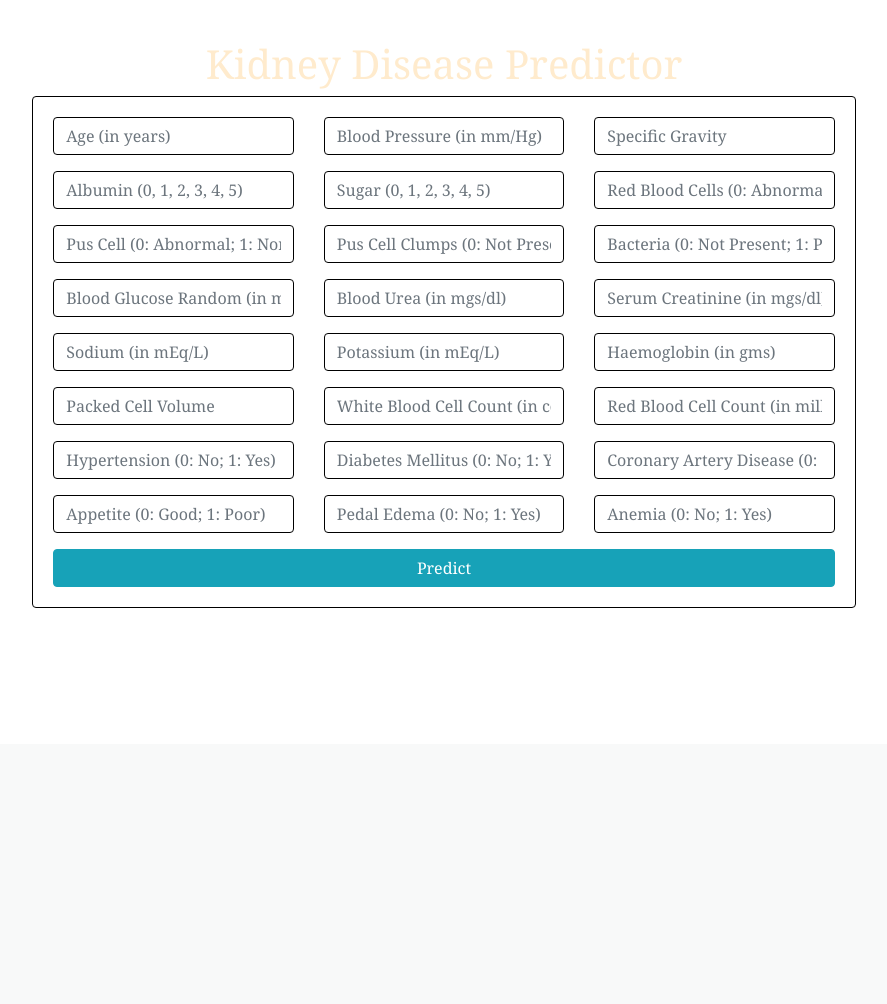
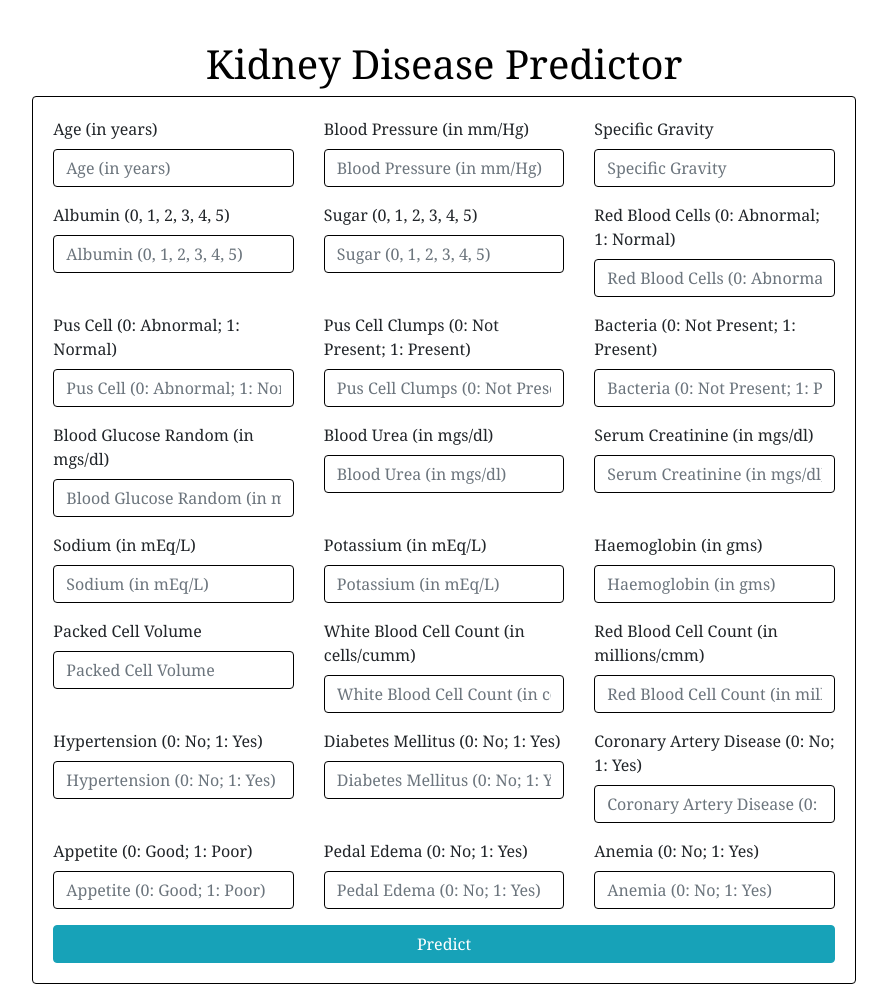
Before and after one commit to manoramasunbowl/Kidney, a Flask app: template templates/kidney.html in a window 1280 px wide. Shown: the part 56-1060 px from the top of the page, without its empty margins (196-1083 px from the left). Before the commit the page ends 664 px from the top, so only its background shows below. Run offline with Flask 2, Linux system fonts and the light colour scheme; the template is opened without the code that fills it, so the values that code supplies are empty; some libraries are stand-ins or nearby versions.

Commit message:
Added form labels

```diff
--- a/templates/kidney.html
+++ b/templates/kidney.html
@@ -13,22 +13,25 @@ body {
 <div class="row">
     <div class="col-md-2"></div>
     <div class="col-md-8">
-        <center><h1 style="color:blanchedalmond;">Kidney Disease Predictor</h1></center>
+        <center><h1 style="color:black;">Kidney Disease Predictor</h1></center>
         <div class="card card-body" style="border: 1px solid black; ">
             <form class="form-horizontal" action="{{ url_for('predictPage',patient_id=document[1]) }}" method="POST">
                 <div class="row">
                     <div class="col-md-4">
                         <div class="form-group">
-                            <input style="border: 1px solid black;" class="form-control" type="text" name="age"label="Age (in years)" placeholder="Age (in years)"  value="{{ document[2] }}">
+                            <label > Age (in years)</label>
+                            <input style="border: 1px solid black;" class="form-control" type="text" name="age" placeholder="Age (in years)"  value="{{ document[2] }}">
                         </div>
                     </div>
                     <div class="col-md-4">
                         <div class="form-group">
+                            <label > Blood Pressure (in mm/Hg)</label>
                             <input style="border: 1px solid black; " class="form-control" type="text" name="blood_pressure" label="Blood Pressure (in mm/Hg)" placeholder="Blood Pressure (in mm/Hg)" value="{{ document[3] }}">
                         </div>
                     </div>
                     <div class="col-md-4">
                         <div class="form-group">
+                            <label > Specific Gravity</label>
                             <input style="border: 1px solid black; " class="form-control" type="text" name="specific_gravity"label="Specific Gravity" placeholder="Specific Gravity" value="{{ document[4] }}">
                         </div>
                     </div>
@@ -36,16 +39,19 @@ body {
                 <div class="row">
                     <div class="col-md-4">
                         <div class="form-group">
+                            <label > Albumin (0, 1, 2, 3, 4, 5)</label>
                             <input style="border: 1px solid black; " class="form-control" type="text" name="albumin" label="Albumin (0, 1, 2, 3, 4, 5)" placeholder="Albumin (0, 1, 2, 3, 4, 5)" value="{{ document[5] }}">
                         </div>
                     </div>
                     <div class="col-md-4">
                         <div class="form-group">
+                            <label > Sugar (0, 1, 2, 3, 4, 5)</label>
                             <input style="border: 1px solid black; " class="form-control" type="text" name="sugar" label="Sugar (0, 1, 2, 3, 4, 5)" placeholder="Sugar (0, 1, 2, 3, 4, 5)" value="{{ document[6]}}">
                         </div>
                     </div>
                     <div class="col-md-4">
                         <div class="form-group">
+                            <label > Red Blood Cells (0: Abnormal; 1: Normal)</label>
                             <input style="border: 1px solid black; " class="form-control" type="text" name="red_blood_cells" label="Red Blood Cells (0: Abnormal; 1: Normal)" placeholder="Red Blood Cells (0: Abnormal; 1: Normal)" value="{{ document[7] }}">
                         </div>
                     </div>
@@ -53,16 +59,19 @@ body {
                 <div class="row">
                     <div class="col-md-4">
                         <div class="form-group">
+                            <label > Pus Cell (0: Abnormal; 1: Normal)</label>
                             <input style="border: 1px solid black; " class="form-control" type="text" name="pus_cell"  label="Pus Cell (0: Abnormal; 1: Normal)"placeholder="Pus Cell (0: Abnormal; 1: Normal)" value="{{ document[8] }}">
                         </div>
                     </div>
                     <div class="col-md-4">
                         <div class="form-group">
+                            <label > Pus Cell Clumps (0: Not Present; 1: Present)</label>
                             <input style="border: 1px solid black; " class="form-control" type="text" name="pus_cell_clumps"  label="Pus Cell Clumps (0: Not Present; 1: Present)"placeholder="Pus Cell Clumps (0: Not Present; 1: Present)" value="{{ document[9] }}">
                         </div>
                     </div>
                     <div class="col-md-4">
                         <div class="form-group">
+                            <label > Bacteria (0: Not Present; 1: Present)</label>
                             <input style="border: 1px solid black; " class="form-control" type="text" name="bacteria"  label="Bacteria (0: Not Present; 1: Present)"placeholder="Bacteria (0: Not Present; 1: Present)" value="{{ document[10] }}">
                         </div>
                     </div>
@@ -70,16 +79,19 @@ body {
                 <div class="row">
                     <div class="col-md-4">
                         <div class="form-group">
+                            <label > Blood Glucose Random (in mgs/dl)</label>
                             <input style="border: 1px solid black; " class="form-control" type="text" name="blood_glucose_random" label="Blood Glucose Random (in mgs/dl)" placeholder="Blood Glucose Random (in mgs/dl)" value="{{ document[11] }}">
                         </div>
                     </div>
                     <div class="col-md-4">
                         <div class="form-group">
+                            <label > Blood Urea (in mgs/dl)</label>
                             <input style="border: 1px solid black; " class="form-control" type="text" name="blood_urea" label="Blood Urea (in mgs/dl)" placeholder="Blood Urea (in mgs/dl)" value="{{ document[12] }}">
                         </div>
                     </div>
                     <div class="col-md-4">
                         <div class="form-group">
+                            <label > Serum Creatinine (in mgs/dl)</label>
                             <input style="border: 1px solid black; " class="form-control" type="text" name="serum_creatinine" label="Serum Creatinine (in mgs/dl)" placeholder="Serum Creatinine (in mgs/dl)" value="{{ document[13] }}">
                         </div>
                     </div>
@@ -87,16 +99,19 @@ body {
                 <div class="row">
                     <div class="col-md-4">
                         <div class="form-group">
+                            <label > Sodium (in mEq/L)</label>
                             <input style="border: 1px solid black; " class="form-control" type="text" name="sodium" label="Sodium (in mEq/L)" placeholder="Sodium (in mEq/L)" value="{{ document[14] }}">
                         </div>
                     </div>
                     <div class="col-md-4">
                         <div class="form-group">
+                            <label > Potassium (in mEq/L)</label>
                             <input style="border: 1px solid black; " class="form-control" type="text" name="potassium"  label="Potassium (in mEq/L)" placeholder="Potassium (in mEq/L)" value="{{ document[15] }}">
                         </div>
                     </div>
                     <div class="col-md-4">
                         <div class="form-group">
+                            <label > Haemoglobin (in gms)</label>
                             <input style="border: 1px solid black; " class="form-control" type="text" name="haemoglobin"  label="Haemoglobin (in gms)"placeholder="Haemoglobin (in gms)" value="{{ document[16] }}">
                         </div>
                     </div>
@@ -104,16 +119,19 @@ body {
                 <div class="row">
                     <div class="col-md-4">
                         <div class="form-group">
+                            <label > Packed Cell Volume</label>
                             <input style="border: 1px solid black; " class="form-control" type="text" name="packed_cell_volume" label="Packed Cell Volume" placeholder="Packed Cell Volume" value="{{ document[17] }}">
                         </div>
                     </div>
                     <div class="col-md-4">
                         <div class="form-group">
+                            <label > White Blood Cell Count (in cells/cumm)</label>
                             <input style="border: 1px solid black;" class="form-control" type="text" name="white_blood_cell_count"  label="White Blood Cell Count (in cells/cumm)"placeholder="White Blood Cell Count (in cells/cumm)" value="{{ document[18] }}">
                         </div>
                     </div>
                     <div class="col-md-4">
                         <div class="form-group">
+                            <label > Red Blood Cell Count (in millions/cmm)</label>
                             <input style="border: 1px solid black; " class="form-control" type="text" name="red_blood_cell_count" label="Red Blood Cell Count (in millions/cmm)" placeholder="Red Blood Cell Count (in millions/cmm)" value="{{ document[19] }}">
                         </div>
                     </div>
@@ -121,16 +139,19 @@ body {
                 <div class="row">
                     <div class="col-md-4">
                         <div class="form-group">
+                            <label > Hypertension (0: No; 1: Yes)</label>
                             <input style="border: 1px solid black;" class="form-control" type="text" name="hypertension" label="Hypertension (0: No; 1: Yes)" placeholder="Hypertension (0: No; 1: Yes)" value="{{ document[20] }}">
                         </div>
                     </div>
                     <div class="col-md-4">
                         <div class="form-group">
+                            <label > Diabetes Mellitus (0: No; 1: Yes)</label>
                             <input style="border: 1px solid black; " class="form-control" type="text" name="diabetes_mellitus"  label="Diabetes Mellitus (0: No; 1: Yes)"placeholder="Diabetes Mellitus (0: No; 1: Yes)" value="{{ document[21] }}">
                         </div>
                     </div>
                     <div class="col-md-4">
                         <div class="form-group">
+                            <label > Coronary Artery Disease (0: No; 1: Yes)</label>
                             <input style="border: 1px solid black; " class="form-control" type="text" name="coronary_artery_disease"  label="Coronary Artery Disease (0: No; 1: Yes)"placeholder="Coronary Artery Disease (0: No; 1: Yes)" value="{{ document[22] }}">
                         </div>
                     </div>
@@ -138,16 +159,19 @@ body {
                 <div class="row">
                     <div class="col-md-4">
                         <div class="form-group">
+                            <label > Appetite (0: Good; 1: Poor)</label>
                             <input style="border: 1px solid black; " class="form-control" type="text" name="appetite" label="Appetite (0: Good; 1: Poor)"placeholder="Appetite (0: Good; 1: Poor)" value="{{ document[23] }}">
                         </div>
                     </div>
                     <div class="col-md-4">
                         <div class="form-group">
+                            <label > Pedal Edema (0: No; 1: Yes)</label>
                             <input style="border: 1px solid black; " class="form-control" type="text" name="peda_edema"  label="Pedal Edema (0: No; 1: Yes)"placeholder="Pedal Edema (0: No; 1: Yes)" value="{{ document[24] }}">
                         </div>
                     </div>
                     <div class="col-md-4">
                         <div class="form-group">
+                            <label > Anemia (0: No; 1: Yes)</label>
                             <input style="border: 1px solid black; " class="form-control" type="text" name="aanemia"  label="Anemia (0: No; 1: Yes)"placeholder="Anemia (0: No; 1: Yes)" value="{{ document[25] }}">
                         </div>
                     </div>
```
